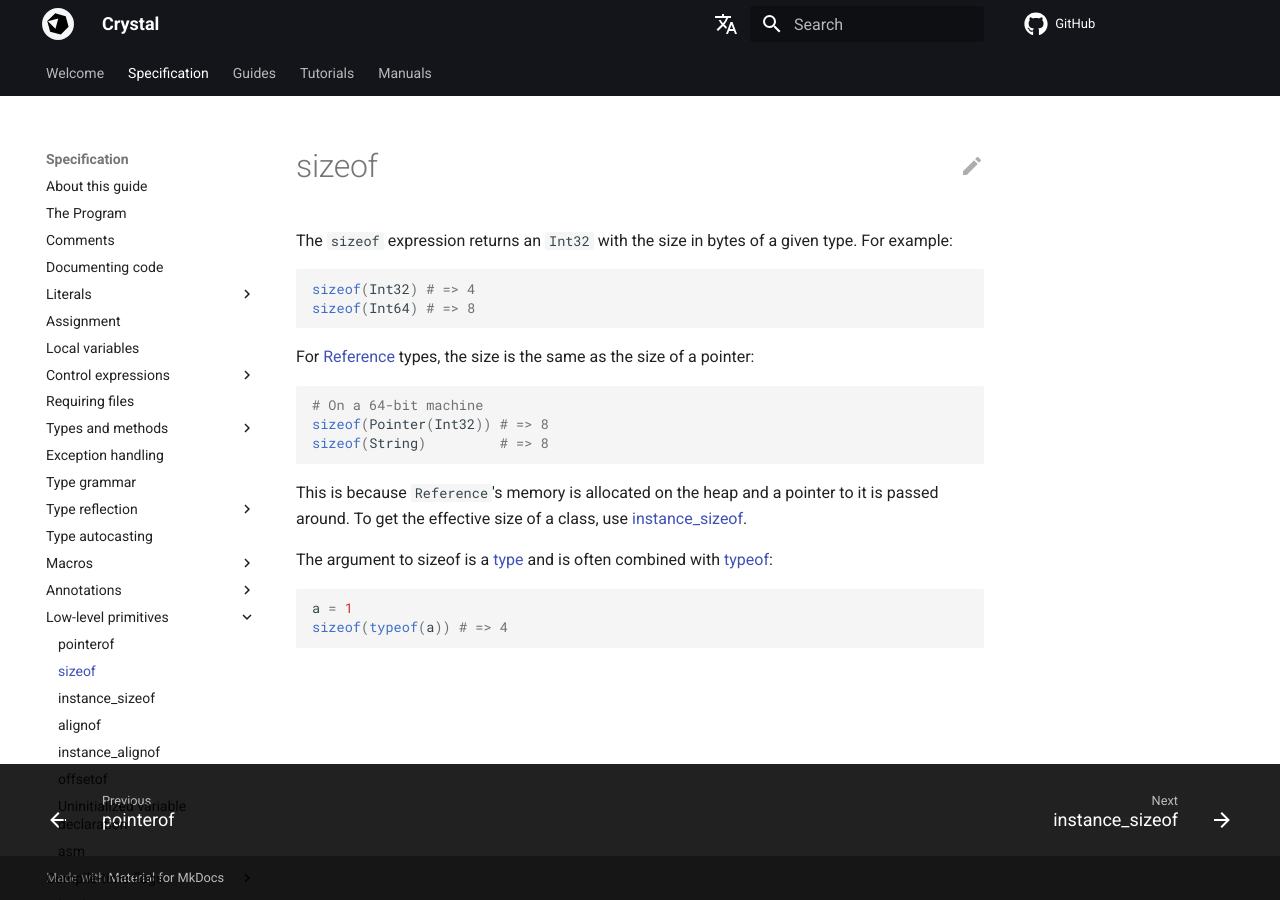
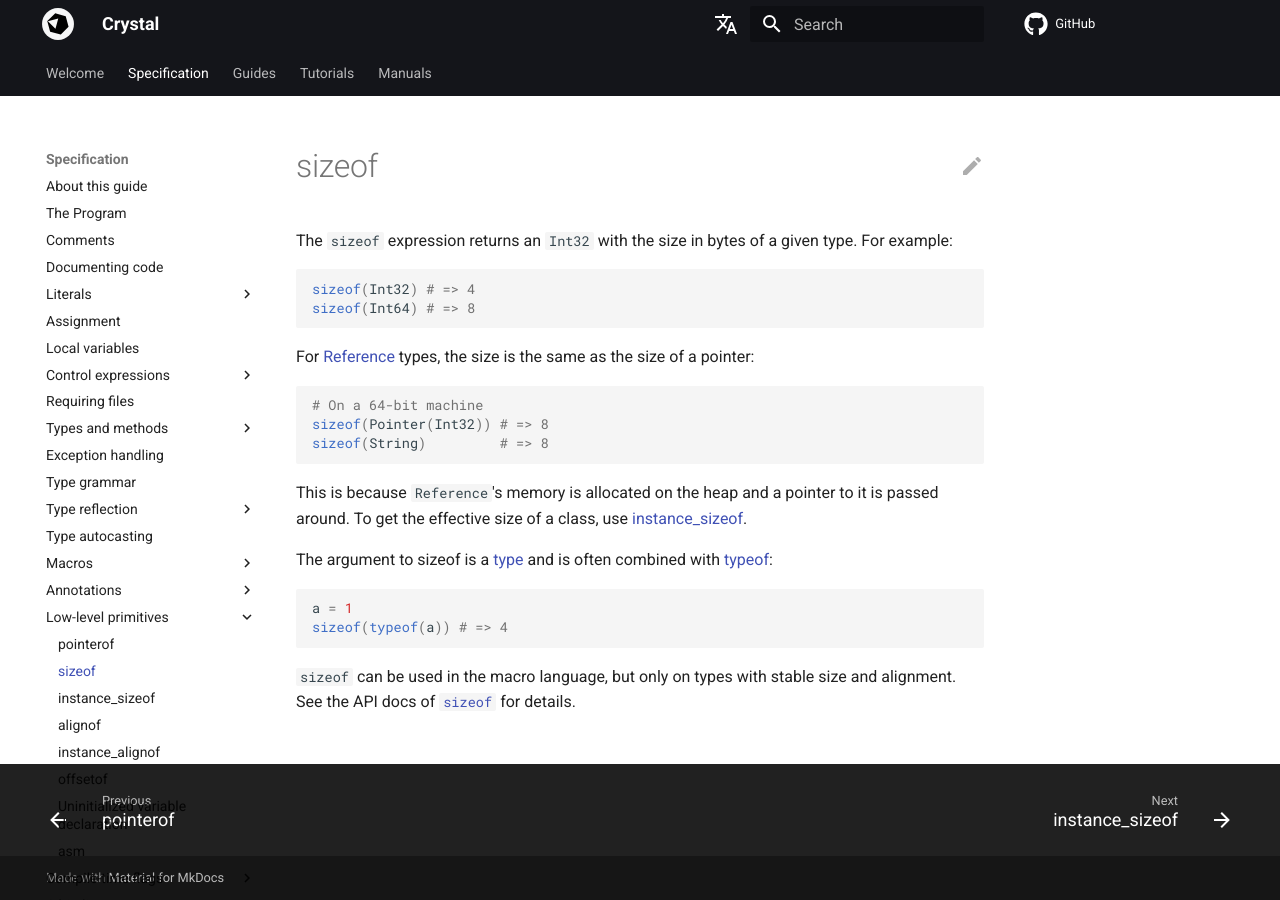
Before and after one commit to crystal-lang/crystal-book, an MkDocs documentation site: the page built from docs/syntax_and_semantics/sizeof.md, in a window 1280 px wide. Built offline with MkDocs 1.6.1 and Material for MkDocs 9.7.7, drawn with Linux system fonts in a browser that asks for light colours; nearby versions of some CDN libraries; library files that are not in the unit come from our copies; comment, search, counter and statistics services are not loaded; the version menu is left out.

Commit message:
Document macro versions of `sizeof` and `alignof` (#823)
Co-authored-by: Julien Portalier <julien@portalier.com>

````diff
--- a/docs/syntax_and_semantics/sizeof.md
+++ b/docs/syntax_and_semantics/sizeof.md
@@ -23,3 +23,5 @@ The argument to sizeof is a [type](type_grammar.md) and is often combined with [
 a = 1
 sizeof(typeof(a)) # => 4
 ```
+
+`sizeof` can be used in the macro language, but only on types with stable size and alignment. See the API docs of [`sizeof`](https://crystal-lang.org/api/Crystal/Macros.html#sizeof(type):NumberLiteral-instance-method) for details.
````
Also changed, not shown: docs/syntax_and_semantics/alignof.md (+2 -0 lines).
